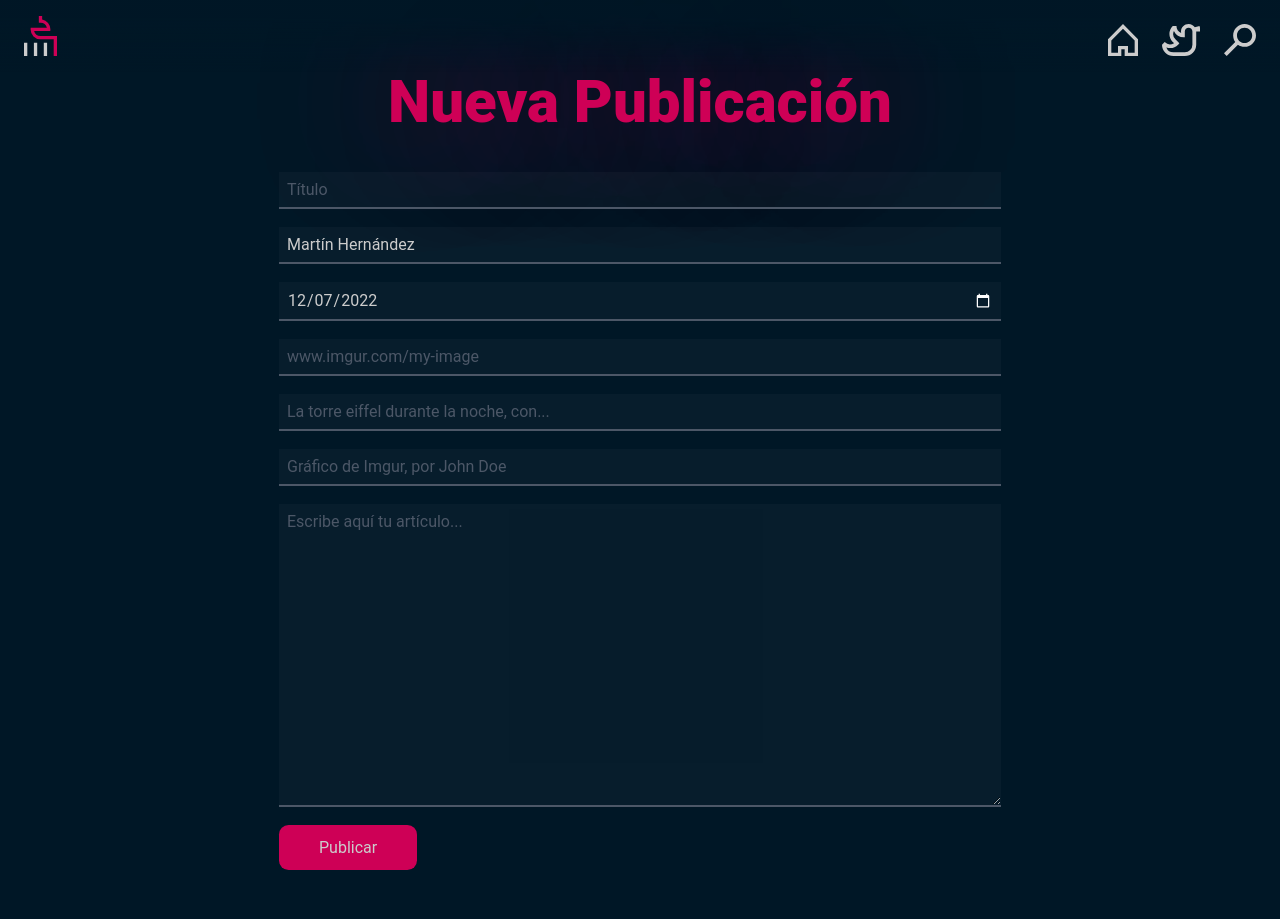
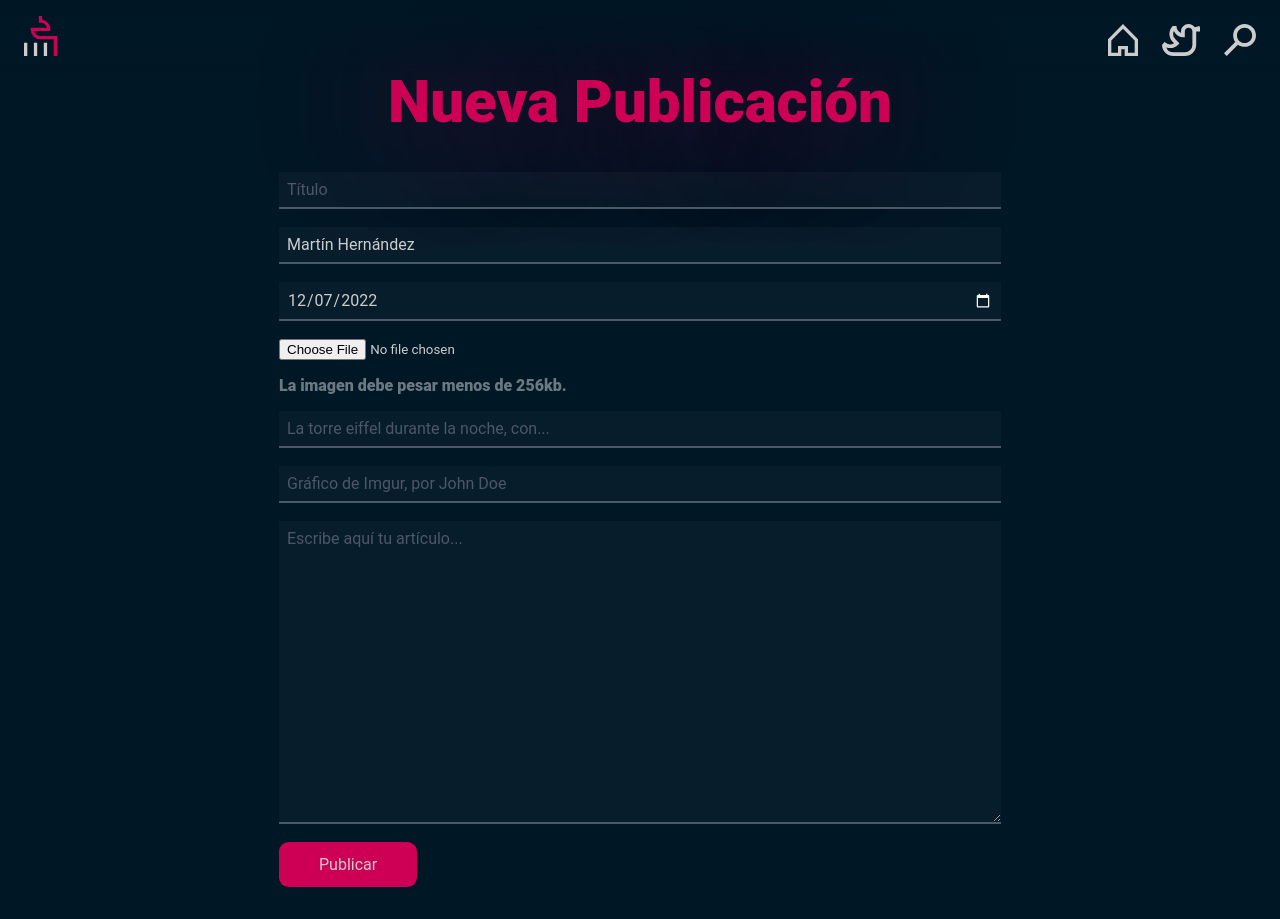
Before and after one commit to jorgebecerrilgi/globo-politico, a Next.js app: page /admin in a window 1280 px wide. Built offline with nearby package versions, Linux system fonts and the light colour scheme.

Commit message:
Added Firebase Storage implementation. Now the cover image can be directly uploaded on the /Admin page.

```diff
--- a/config/firebase.tsx
+++ b/config/firebase.tsx
@@ -2,6 +2,7 @@
 import { FirebaseApp, initializeApp } from "firebase/app";
 import { Analytics, getAnalytics } from "firebase/analytics";
 import { Firestore, getFirestore } from "firebase/firestore";
+import { FirebaseStorage, getStorage } from "firebase/storage";
 // TODO: Add SDKs for Firebase products that you want to use
 // https://firebase.google.com/docs/web/setup#available-libraries
 
@@ -24,3 +25,5 @@ if (typeof window !== "undefined") analytics = getAnalytics(app);
 
 // Initialize Firestore Database
 export const db: Firestore = getFirestore(app);
+// Initialize Firebase Storage
+export const storage: FirebaseStorage = getStorage(app);
--- a/pages/admin/index.tsx
+++ b/pages/admin/index.tsx
@@ -1,11 +1,11 @@
-import { ChangeEvent, FormEvent, useState } from "react";
+import { ChangeEvent, FormEvent, LegacyRef, MutableRefObject, RefObject, useRef, useState } from "react";
 import Input from "../../components/utility/Input";
 import Button from "../../components/utility/Button";
 import styles from "../../styles/Admin.module.css";
 
-import { db } from "../../config/firebase";
+import { db, storage } from "../../config/firebase";
 import { doc, setDoc, DocumentReference, getDoc, DocumentSnapshot, DocumentData } from "firebase/firestore";
-import { firestore } from "firebase-admin";
+import { StorageReference, ref, uploadBytes, StorageError, getDownloadURL } from "firebase/storage";
 
 type ImageData = {
     src: string;
@@ -28,9 +28,6 @@ const getDateString: (date: Date) => string = (date: Date): string => {
     const day: number = date.getDate();
     // Format is YYYY-MM-DD.
     return `${year}-${month < 10 ? "0" : ""}${month}-${day < 10 ? "0" : ""}${day}`;
-    // return `${currentDate.getDate()} ${months[currentDate.getMonth()]}, ${currentDate.getFullYear()}`;
-    // return currentDate.toLocaleDateString();
-    // return currentDate.toISOString().substring(0, 10);
 };
 
 const getDate: (date: string) => Date = (date: string): Date => {
@@ -71,25 +68,42 @@ const checkIfPostExists: (post: PostData) => Promise<boolean> = async (post: Pos
     return docSnap.exists();
 };
 
-const createPost: (post: PostData) => Promise<void> = async (post: PostData): Promise<void> => {
-    const docRef: DocumentReference<DocumentData> = doc(db, "posts", titleToPostID(post.title));
+const createPost: (post: PostData, postID: string) => Promise<void> = async (
+    post: PostData,
+    postID: string
+): Promise<void> => {
+    const docRef: DocumentReference<DocumentData> = doc(db, "posts", postID);
     await setDoc(docRef, post);
+};
+
+const uploadImage: (imageFile: File, fileRef: StorageReference) => Promise<boolean> = async (
+    imageFile: File,
+    fileRef: StorageReference
+): Promise<boolean> => {
+    try {
+        await uploadBytes(fileRef, imageFile);
+        return true;
+    } catch (e) {
+        console.log(e);
+        return false;
+    }
 };
 
 const Admin = () => {
     const [title, setTitle] = useState<string>("");
     const [author, setAuthor] = useState<string>("Martín Hernández");
     const [date, setDate] = useState<string>(getDateString(new Date()));
-    const [imageSource, setImageSource] = useState<string>("");
     const [imageDescription, setImageDescription] = useState<string>("");
     const [imageCredits, setImageCredits] = useState<string>("");
     const [content, setContent] = useState<string>("");
+
+    const inputFileElement: RefObject<HTMLInputElement> = useRef<HTMLInputElement>(null);
 
     const resetData: () => void = (): void => {
         setTitle("");
         setAuthor("Martín Hernández");
         setDate(getDateString(new Date()));
-        setImageSource("");
+        if (inputFileElement.current) inputFileElement.current.files = null;
         setImageDescription("");
         setImageCredits("");
         setContent("");
@@ -99,12 +113,19 @@ const Admin = () => {
         e: FormEvent<HTMLFormElement>
     ): Promise<void> => {
         e.preventDefault();
+        if (!inputFileElement.current?.files?.length || inputFileElement.current.files.length === 0) return;
+        const imageFile: File = inputFileElement.current.files[0];
+        const postID: string = titleToPostID(title);
+        const fileRef: StorageReference = ref(storage, `${postID}/${imageFile.name}`);
+        const imageUploadedSuccessfully: boolean = await uploadImage(imageFile, fileRef);
+        if (!imageUploadedSuccessfully) return;
+        const imageURL: string = await getDownloadURL(fileRef);
         const newPost: PostData = {
             title: title,
             author: author,
             date: getDate(date),
             image: {
-                src: imageSource,
+                src: imageURL,
                 alt: imageDescription,
                 credits: imageCredits,
             },
@@ -115,7 +136,7 @@ const Admin = () => {
             window.alert("A post with that title already exists!");
             return;
         }
-        createPost(newPost);
+        createPost(newPost, postID);
         resetData();
     };
 
@@ -144,14 +165,14 @@ const Admin = () => {
                     errorMessage="Debe haber una fecha"
                     required
                 />
-                <Input
-                    placeholder="www.imgur.com/my-image"
-                    onChange={(e: ChangeEvent<HTMLInputElement>) => setImageSource(e.target.value.trimStart())}
-                    value={imageSource}
-                    pattern=".+\..+/.+"
-                    errorMessage="Escribe el link de la imagen principal de tu artículo"
+                <input
+                    ref={inputFileElement}
+                    type="file"
+                    accept="image/jpeg"
+                    placeholder="Imagen principal del artículo"
                     required
                 />
+                <span className="gb-data">La imagen debe pesar menos de 256kb.</span>
                 <Input
                     placeholder="La torre eiffel durante la noche, con..."
                     onChange={(e: ChangeEvent<HTMLInputElement>) => setImageDescription(e.target.value.trimStart())}
```
